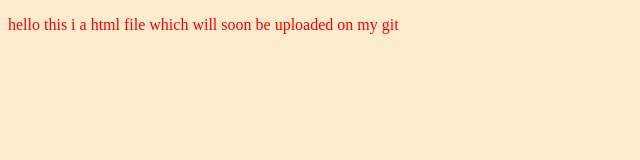
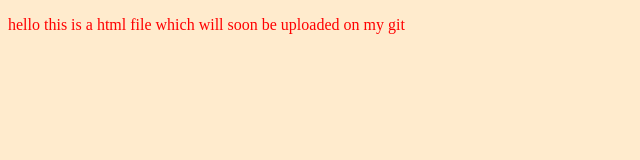
Before and after one commit to atulya-srivastava/LocalRepo, a plain HTML site: page index.html in a window 1280 px wide. Shown: the full height of the page, 0-640 px from the left. Drawn offline with Linux system fonts and the light colour scheme.

Commit message:
changed a typo in index.html

```diff
--- a/index.html
+++ b/index.html
@@ -8,6 +8,6 @@
     <link rel="stylesheet" href="style.css">
 </head>
 <body>
-    <p>hello this i a html file which will soon be uploaded on my git</p>
+    <p>hello this is a html file which will soon be uploaded on my git</p>
 </body>
 </html>
```
